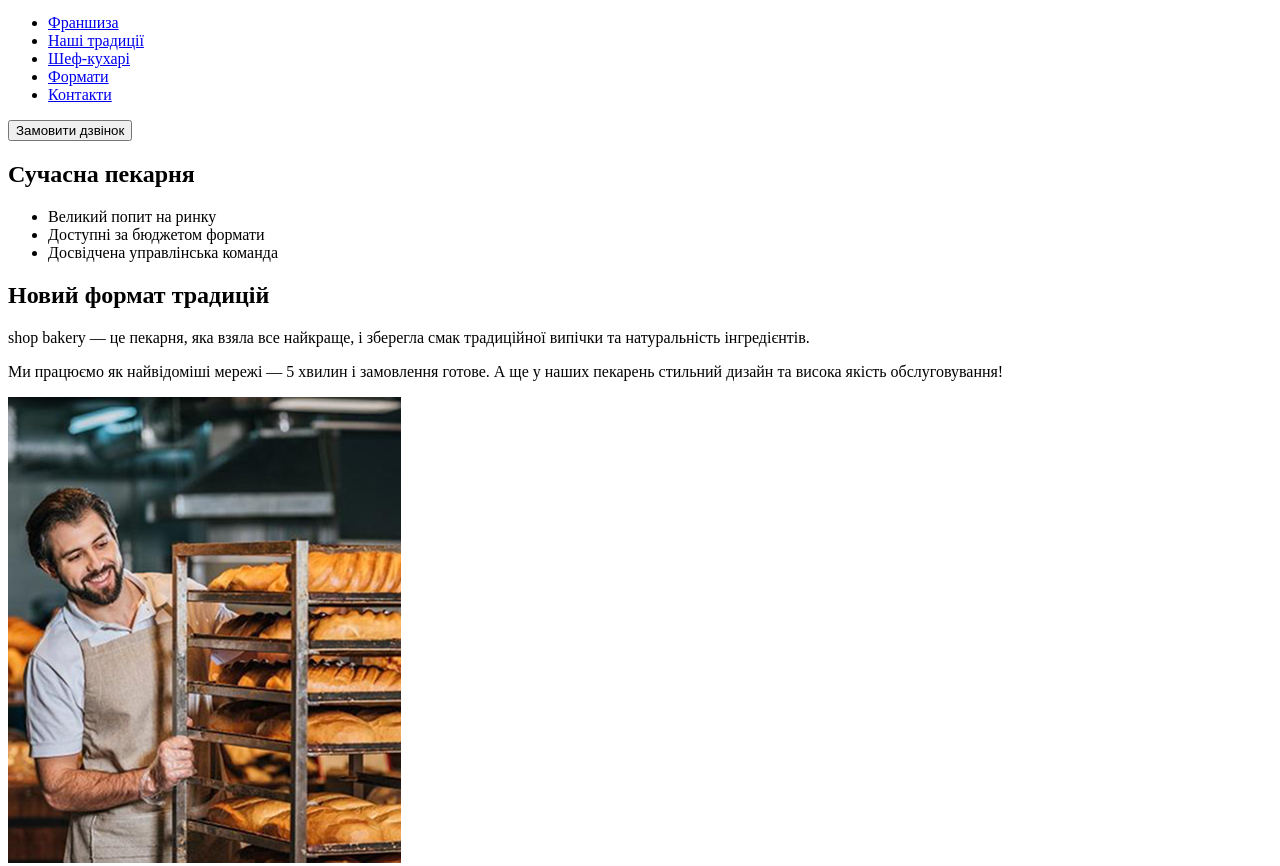
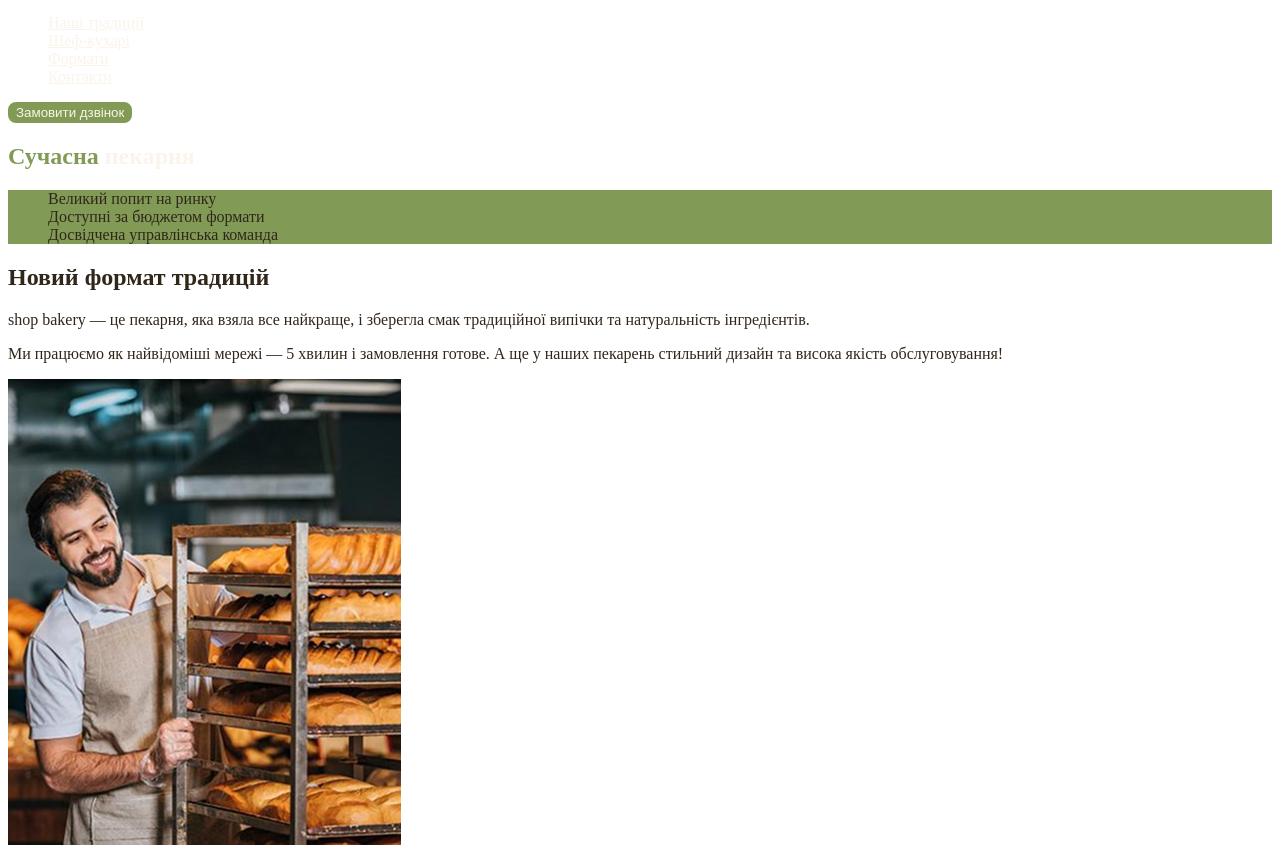
Before and after one commit to AnKrpk/project-genius, a plain HTML site: page index.html in a window 1280 px wide. Shown: the part 59-925 px from the top of the page. Drawn offline with Linux system fonts and the light colour scheme.

Commit message:
Add styles.css and css variables

```diff
--- /dev/null
+++ b/css/styles.css
@@ -0,0 +1,57 @@
+:root {
+    --color-primary-dark: #31261A;
+    --color-primary-light: #FAF4EA;
+    --color-brand-light: #819B57;
+    --color-brand-dark: #465929;
+}
+
+/* Base */
+body {
+    color: var(--color-primary-dark);
+}
+
+ul {
+    list-style: none;
+}
+
+/* Button */
+.button{
+    color: var(--color-primary-light);
+    background-color: var(--color-brand-light);
+    border: 2px solid var(--color-brand-light);
+    border-radius: 8px;
+    cursor: pointer;
+}
+
+.button:hover {
+    color: var(--color-brand-dark);
+    background-color: transparent;
+}
+
+/* Link */
+.link {
+    color: var(--color-primary-light);
+}
+
+.link:hover {
+    color: var(--color-brand-light);
+}
+
+/* Hero section */
+.hero-title {
+    color: var(--color-primary-light)
+}
+
+.hero-title .accent {
+    color: var(--color-brand-light)
+}
+
+/* Advanteges section */
+.adventages-list {
+    color var(--color-primary-light);
+    background-color: var(--color-brand-light);
+}
+
+.section-title .accent {
+    color: var(--color-brand-dark)
+}
--- a/index.html
+++ b/index.html
@@ -4,34 +4,34 @@
     <meta charset="UTF-8" />
     <meta name="viewport" content="width=device-width, initial-scale=1.0" />
     <title>Сучасна пекарня</title>
+    <link rel="stylesheet" href="./css/styles.css" />
   </head>
   <body>
     <header>
       <nav>
-        <a href="#">
+        <a href="/">
           <img src="./imagen/logo.svg" alt="Логотип сучасної пекарні" />
         </a>
         <ul>
-          <li><a href="#">Франшиза</a></li>
-          <li><a href="#">Наші традиції</a></li>
-          <li><a href="#">Шеф-кухарі</a></li>
-          <li><a href="#">Формати</a></li>
-          <li><a href="#">Контакти</a></li>
+          <li><a class="link" href="#traditions-section">Наші традиції</a></li>
+          <li><a class="link" href="#chefs-section">Шеф-кухарі</a></li>
+          <li><a class="link" href="#formats-section">Формати</a></li>
+          <li><a class="link" href="#contacts-section">Контакти</a></li>
         </ul>
       </nav>
-      <button type="button">Замовити дзвінок</button>
+      <button class="button" type="button">Замовити дзвінок</button>
     </header>
     <main>
       <section>
-        <h1>Сучасна пекарня</h1>
+        <h1 class="hero-title"><span class="accent"> Сучасна</span> пекарня</h1>
       </section>
-      <section>
-        <ul>
+      <section id="traditions-section">
+        <ul class="adventages-list">
           <li>Великий попит на ринку</li>
           <li>Доступні за бюджетом формати</li>
           <li>Досвідчена управлінська команда</li>
         </ul>
-        <h2>Новий формат традицій</h2>
+        <h2 class="section-title">Новий формат традицій</h2>
         <p>
           <span>shop bakery</span> — це пекарня, яка взяла все найкраще, і
           зберегла смак традиційної випічки та натуральність інгредієнтів.
@@ -46,8 +46,8 @@
           alt="Чоловік пекар дивиться на батони з посмішкою"
         />
       </section>
-      <section>
-        <h2>Наші найкращі шеф -кухарі</h2>
+      <section id="chefs-section">
+        <h2 class="section-title">Наші найкращі <span class="accent">шеф-кухарі</span></h2>
         <ul>
           <li>
             <article>
@@ -70,8 +70,8 @@
           </li>
         </ul>
       </section>
-      <section>
-        <h2>Формати</h2>
+      <section id="formats-section">
+        <h2 class="section-title">Формати</h2>
         <ul>
           <li>
             <article>
@@ -90,8 +90,16 @@
           </li>
         </ul>
       </section>
-      <section>
-        <h2>Приєднуйся до мережі пекарень</h2>
+      <section id="contacts-section">
+        <h2 class="section-title">Приєднуйся до мережі пекарень</h2>
+        <iframe
+          src="https://www.google.com/maps/embed?pb=!1m18!1m12!1m3!1d2540.1636289098733!2d30.4912733!3d50.4566776!2m3!1f0!2f0!3f0!3m2!1i1024!2i768!4f13.1!3m3!1m2!1s0x40d4ce637c006b2d%3A0xaf86385f19996ff0!2z0LLRg9C70LjRhtGPINCh0ZbRh9C-0LLQuNGFINCh0YLRgNGW0LvRjNGG0ZbQsiwgNTQsINCa0LjRl9CyLCAwMjAwMA!5e0!3m2!1suk!2sua!4v1795722316474!5m2!1suk!2sua"
+          width="600"
+          height="600"
+          allowfullscreen=""
+          loading="lazy"
+          referrerpolicy="strict-origin-when-cross-origin"
+        ></iframe>
       </section>
     </main>
     <footer>
@@ -100,7 +108,6 @@
           <img src="./imagen/logo.svg" alt="Логотип сучасної пекарні" />
         </a>
         <ul>
-          <li><a href="#">Франшиза</a></li>
           <li><a href="#">Наші традиції</a></li>
           <li><a href="#">Шеф-кухарі</a></li>
           <li><a href="#">Формати</a></li>
```
Also changed, not shown: 1 other file.
